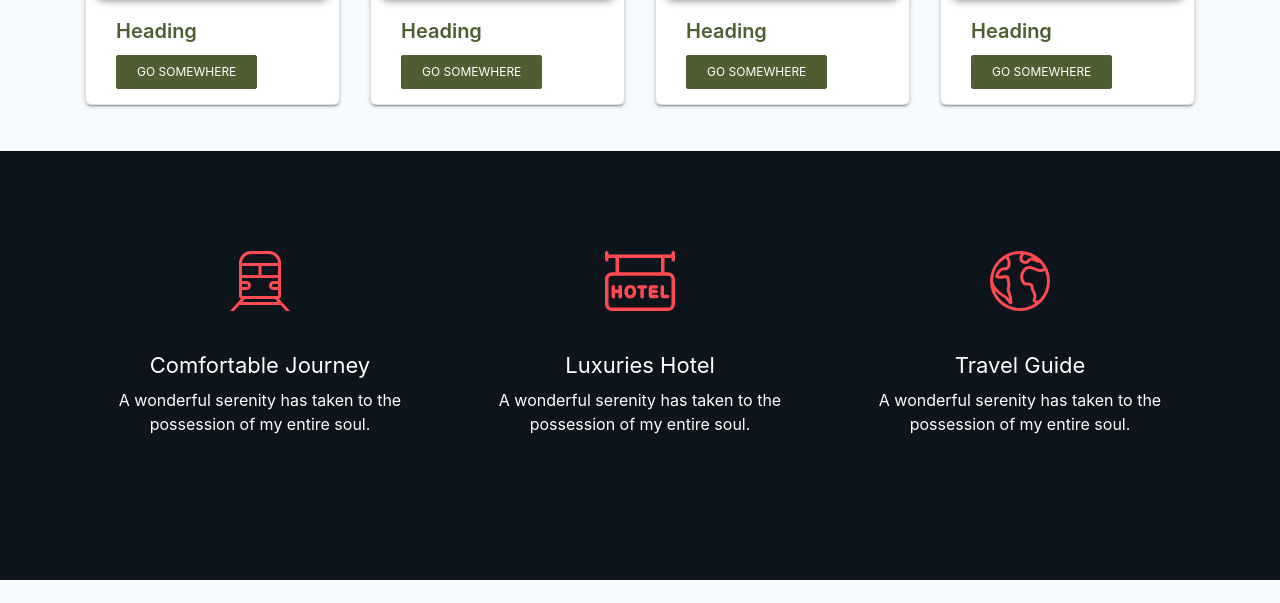
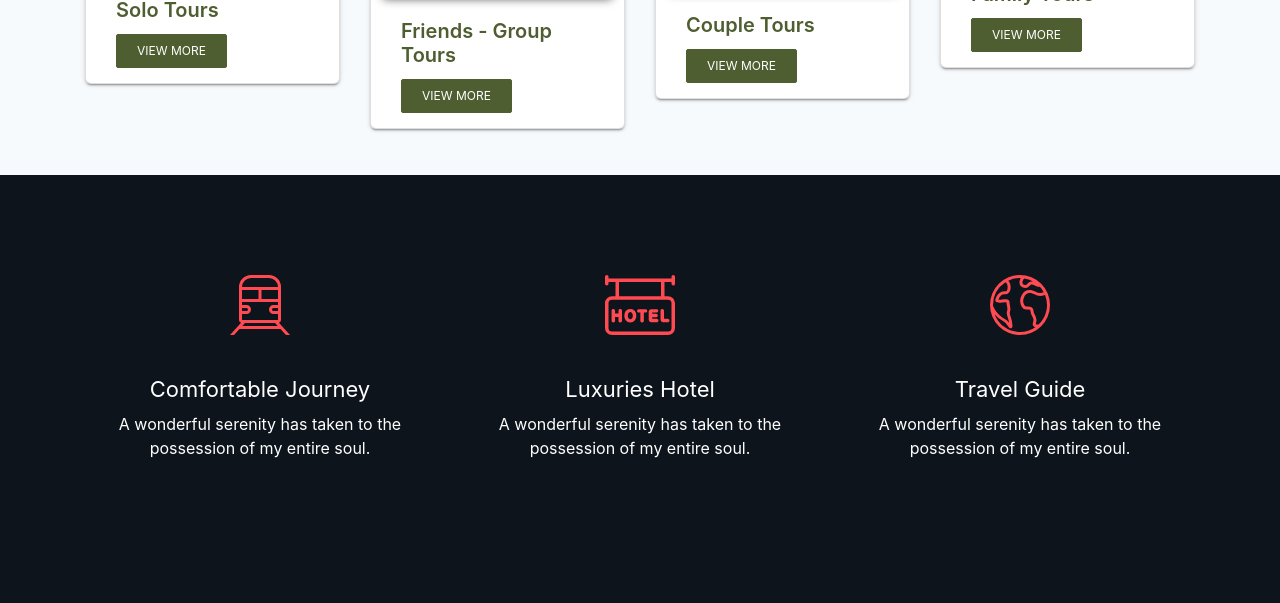
Before and after one commit to iamsaptorshe07/MAKSCUBE-TRAV-MAKS, a Django app: page / in a window 1280 px wide. Shown: the part 1165-1768 px from the top of the page. Run offline with Django 3.2, Linux system fonts and the light colour scheme; data that the repository does not hold is empty; some libraries are stand-ins or nearby versions.

Commit message:
Minor changes added

```diff
--- a/templates/accounts/seller_login.html
+++ b/templates/accounts/seller_login.html
@@ -96,7 +96,7 @@ margin-left: 4px;
 						<div class="input-group-prepend">
 							<span class="input-group-text"><i class="fa fa-user"></i></span>
 						</div>
-						<input type="text" class="form-control" placeholder="email" name="email">
+						<input type="email" class="form-control" placeholder="email" name="email">
 					</div>
 					<div class="input-group form-group">
 						<div class="input-group-prepend">
@@ -104,9 +104,11 @@ margin-left: 4px;
 						</div>
 						<input type="password" class="form-control" placeholder="password" name="password">
 					</div>
+					<!--
 					<div class="row align-items-center remember">
 						<input type="checkbox">Remember Me
 					</div>
+					-->
 					<div class="form-group">
 						<input type="submit" value="Login" class="btn float-right login_btn">
 					</div>
--- a/templates/home.html
+++ b/templates/home.html
@@ -245,7 +245,7 @@
 
                                     <div class="col-md-10">
 
-                                        <button type="button" class="btn btn-dark">Find Cars</button>
+                                        <button type="button" class="btn btn-dark">Find Tours</button>
 
                                     </div>
                                 </div>
@@ -313,44 +313,44 @@
         <div class="col-md-3 mt-4">
             <div class="card flt">
                 <div class="card-img-block">
-                    <img class="card-img-top" src="../static/img/c1.jpg" alt="Card image cap">
+                    <img class="card-img-top" src="../static/img/solo.jpg" alt="Card image cap">
                 </div>
                 <div class="card-body pt-0">
-                    <h5 class="card-title">Heading</h5>
-                    <a href="#" class="btn btn-primary">Go somewhere</a>
+                    <h5 class="card-title">Solo Tours</h5>
+                    <a href="#" class="btn btn-primary">View More</a>
                 </div>
             </div>
         </div>
         <div class="col-md-3 mt-4">
             <div class="card flt">
                 <div class="card-img-block">
-                    <img class="card-img-top" src="../static/img/c1.jpg" alt="">
+                    <img class="card-img-top" src="../static/img/friends.jpg" alt="">
                 </div>
                 <div class="card-body pt-0">
-                    <h5 class="card-title">Heading</h5>
-                    <a href="#" class="btn btn-primary">Go somewhere</a>
+                    <h5 class="card-title">Friends - Group Tours</h5>
+                    <a href="#" class="btn btn-primary">View More</a>
                 </div>
             </div>
         </div>
         <div class="col-md-3 mt-4">
             <div class="card flt">
                 <div class="card-img-block">
-                    <img class="card-img-top" src="../static/img/c1.jpg" alt="">
+                    <img class="card-img-top" src="../static/img/couple.jpg" alt="">
                 </div>
                 <div class="card-body pt-0">
-                    <h5 class="card-title">Heading</h5>
-                    <a href="#" class="btn btn-primary">Go somewhere</a>
+                    <h5 class="card-title">Couple Tours</h5>
+                    <a href="#" class="btn btn-primary">View More</a>
                 </div>
             </div>
         </div>
         <div class="col-md-3 mt-4">
             <div class="card flt">
                 <div class="card-img-block">
-                    <img class="card-img-top" src="../static/img/c1.jpg" alt="">
+                    <img class="card-img-top" src="../static/img/family.jpg" alt="">
                 </div>
                 <div class="card-body pt-0">
-                    <h5 class="card-title">Heading</h5>
-                    <a href="#" class="btn btn-primary">Go somewhere</a>
+                    <h5 class="card-title">Family Tours</h5>
+                    <a href="#" class="btn btn-primary">View More</a>
                 </div>
             </div>
         </div>
```
Also changed, not shown: static/img/couple.jpg (added), static/img/family.jpg (added), static/img/solo.jpg (added).
